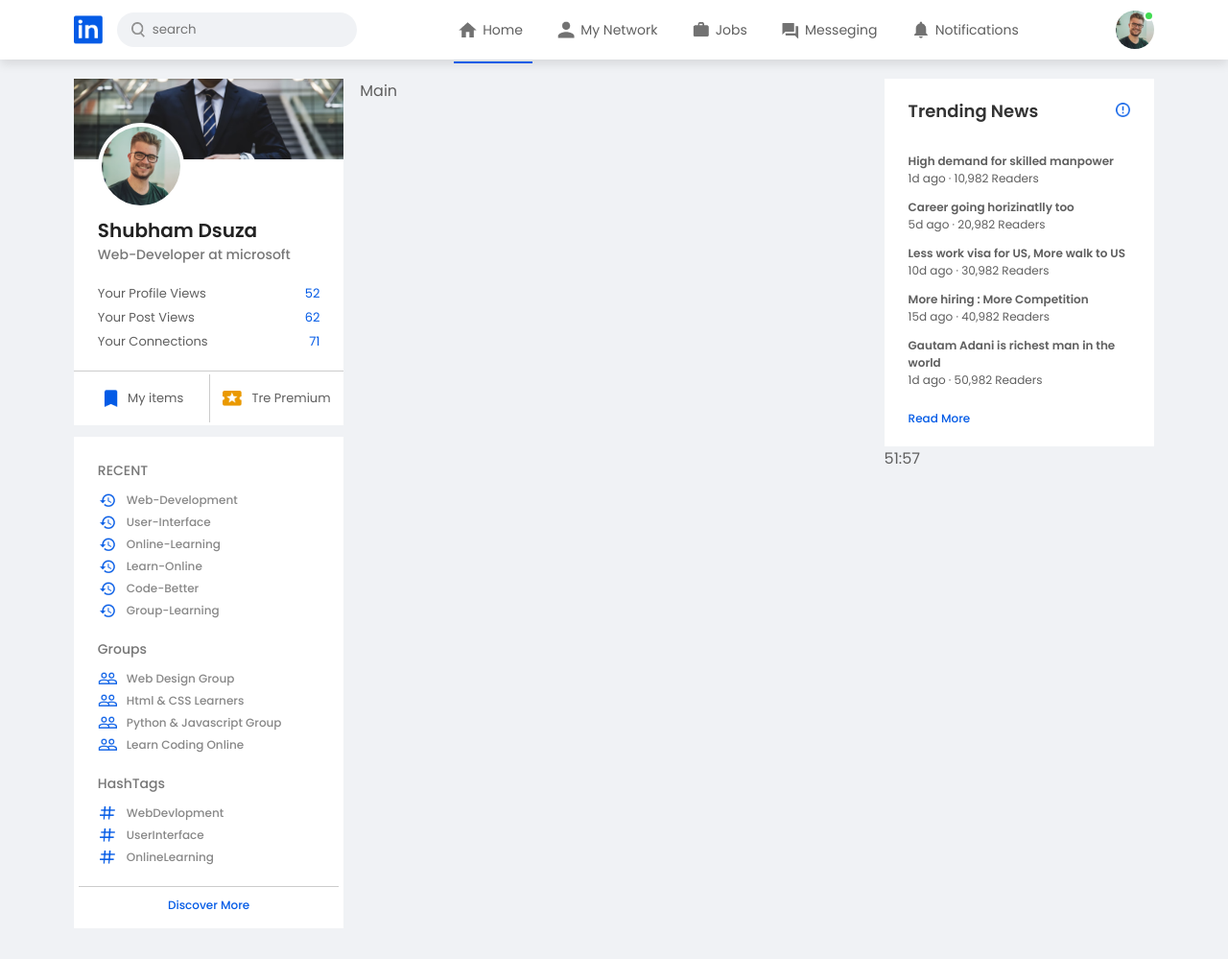
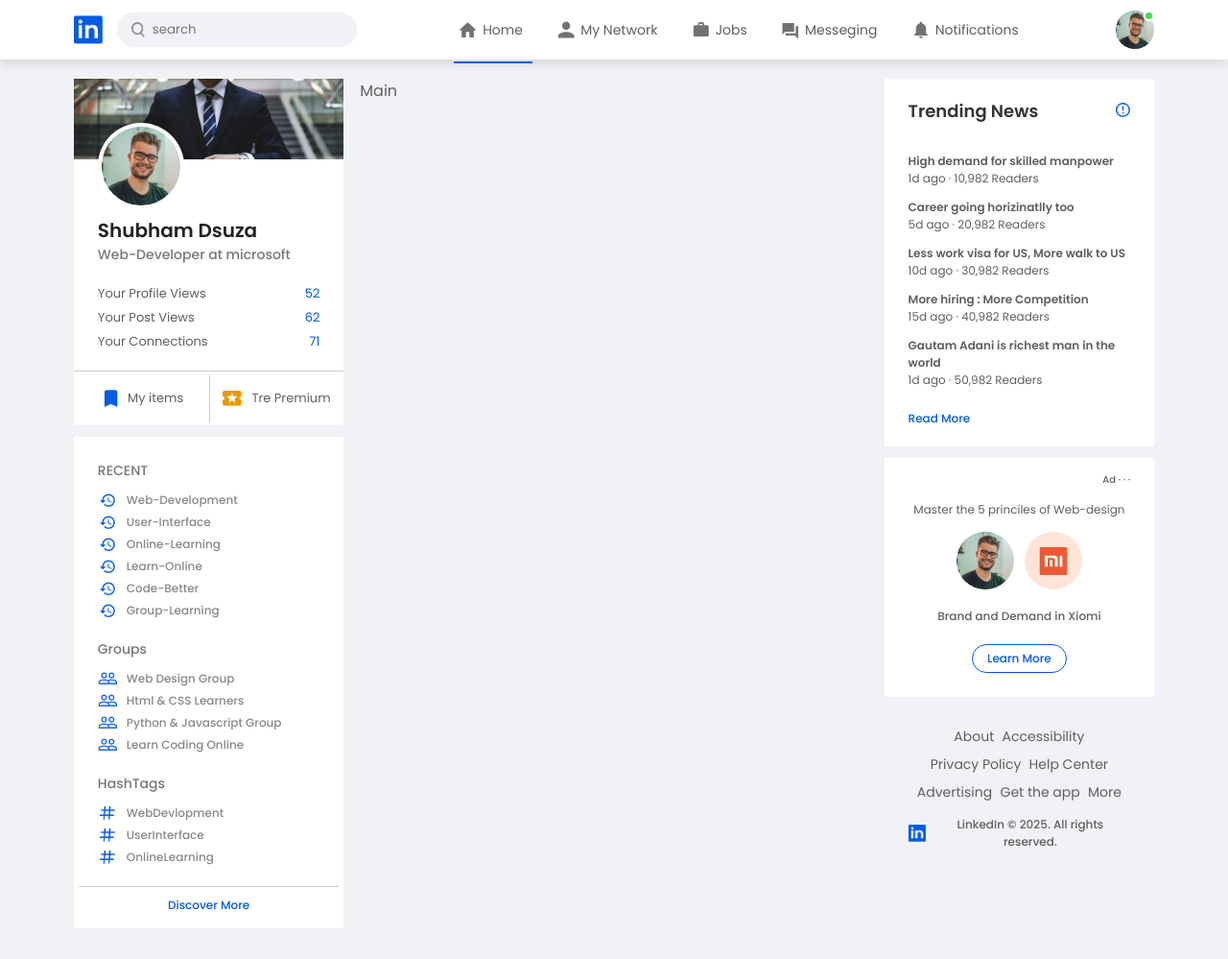
Before and after one commit to Kgkunal/LinkedIn-Frontend-Clone, a plain HTML site: page index.html in a window 1280 px wide. Shown: the whole page at 96% size. Drawn offline with Linux system fonts and the light colour scheme.

```diff
--- a/index.html
+++ b/index.html
@@ -98,8 +98,30 @@
 
                 <a href="#" class="read-more-link"> Read More </a>
             </div>
+            <div class="sidebar-ad">
+                <small>Ad &middot; &middot; &middot;</small>
+                <p>Master the 5 princiles of Web-design</p>
+                <div>
+                    <img src="images/user-1.png">
+                    <img src="/images/mi-logo.png">
+                </div>
+                <b>Brand and Demand in Xiomi</b>
+                <a href="#" class="ad-link"> Learn More</a>
+            </div>
+            <div class="sidebar-useful-links">
+                <a href="#">About</a>
+                <a href="#">Accessibility</a>
+                <a href="#">Privacy Policy</a>
+                <a href="#">Help Center</a>
+                <a href="#">Advertising</a>
+                <a href="#">Get the app</a>
+                <a href="#">More</a>
 
-            51:57
+                <div class="copyright-msg">
+                    <img src="images/logo.png">
+                    <p>LinkedIn &#169; 2025. All rights reserved.</p>
+                </div>
+            </div>
         </div>
     </div>
 </body>
--- a/style.css
+++ b/style.css
@@ -285,7 +285,73 @@
     margin: 20px 0 10px;
 }
 
+.sidebar-ad{
+    background-color: #fff;
+    padding: 15px 25px;
+    text-align: center;
+    margin: 12px 0;
+    font-size: 12px;
+}
+
+.sidebar-ad img{
+    width: 60px;
+    border-radius: 50px;
+    margin: 4px;
+}
+
+.sidebar-ad small{
+    float: right;
+    font-weight: 500;
+}
+
+.sidebar-ad p{
+    margin-top: 30px;
+    margin-bottom:10px;
+}
+
+.sidebar-ad b{
+    display: block;
+    font-weight: 500;
+    margin-top: 10px;
+}
+
+.ad-link{
+    display: inline-block;
+    border: 1px solid #045be6;
+    border-radius: 30px;
+    padding: 5px 15px;
+    color: #045be6;
+    font-weight: 500;
+    margin: 20px auto 10px;
+}
+
+.sidebar-useful-links{
+    padding: 15px 25px;
+    text-align: center;
+}
+
+.sidebar-useful-links a{
+    display: inline-block;
+    font-size: 14px;
+    margin: 4px 2px;
+}
+
+.copyright-msg{
+    display: flex;
+    align-items: center;
+    justify-content: center;
+    font-size: 12px;
+    margin-top: 10px;
+    font-weight: 500;
+}
+
+.copyright-msg img{
+    width: 18px;
+    margin-right: 5px;
+}
 /* main-content */
 .main-content{
     flex-basis: 47%;
 }
+
+54:59
```
